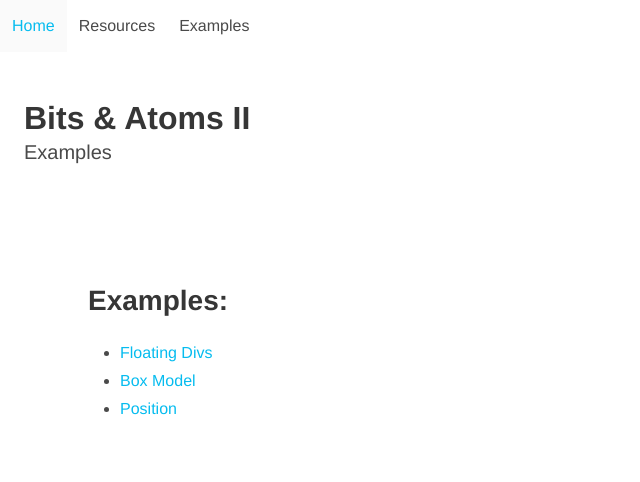
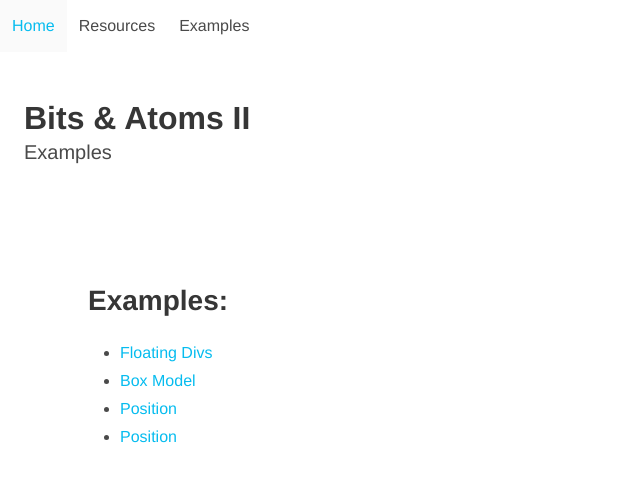
Before and after one commit to Jones-S/web-dev-zhdk-2021, a website: page docs/pages/examples.html in a window 1280 px wide. Shown: the full height of the page, 0-640 px from the left. Drawn offline with Linux system fonts and the light colour scheme.

Commit message:
[Update] Examples: Add three cols to list

```diff
--- a/docs/pages/examples.html
+++ b/docs/pages/examples.html
@@ -64,6 +64,7 @@
           <li><a href="./examples/01-floating-divs/floating-divs.html" target="_blank">Floating Divs</a></li>
           <li><a href="./examples/02-box-model/box-model.html" target="_blank">Box Model</a></li>
           <li><a href="./examples/03-position/position.html" target="_blank">Position</a></li>
+          <li><a href="./examples/04-three-cols/three-cols.html" target="_blank">Position</a></li>
         </ul>
 
 
```
